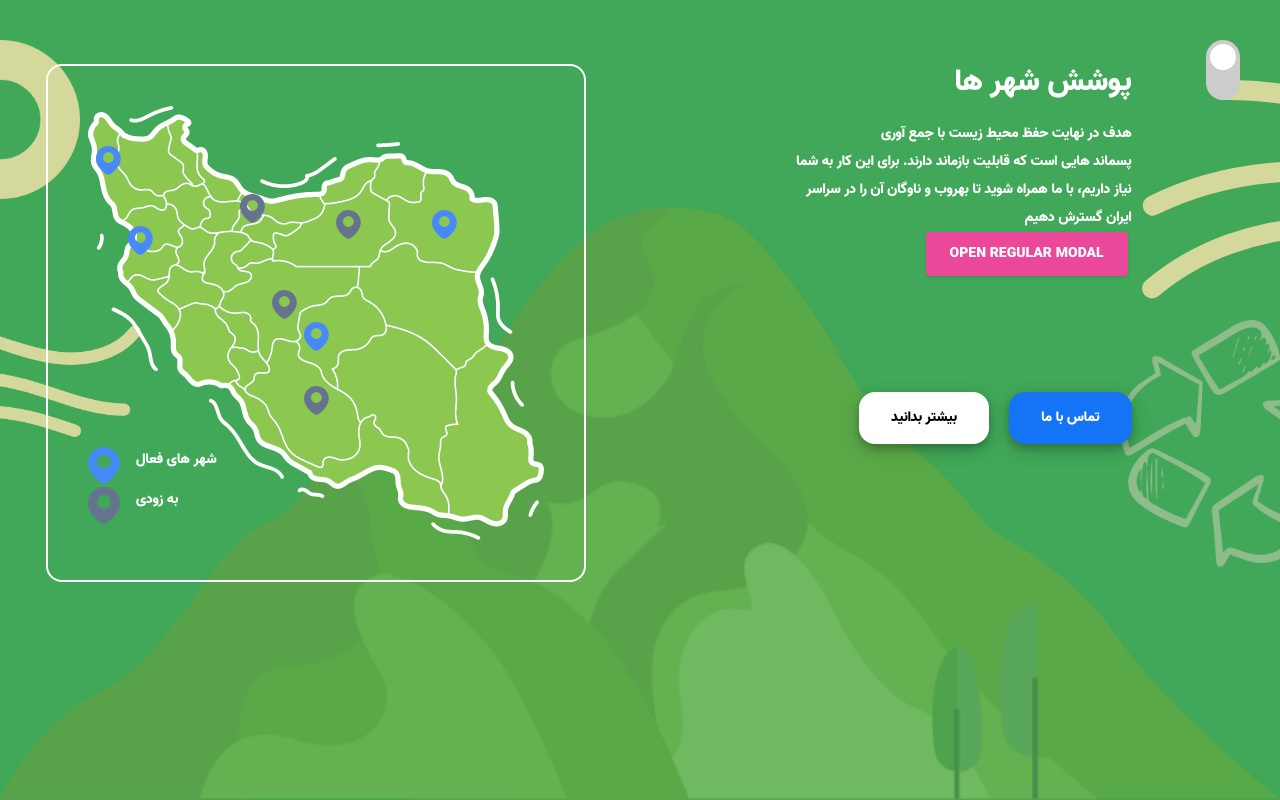
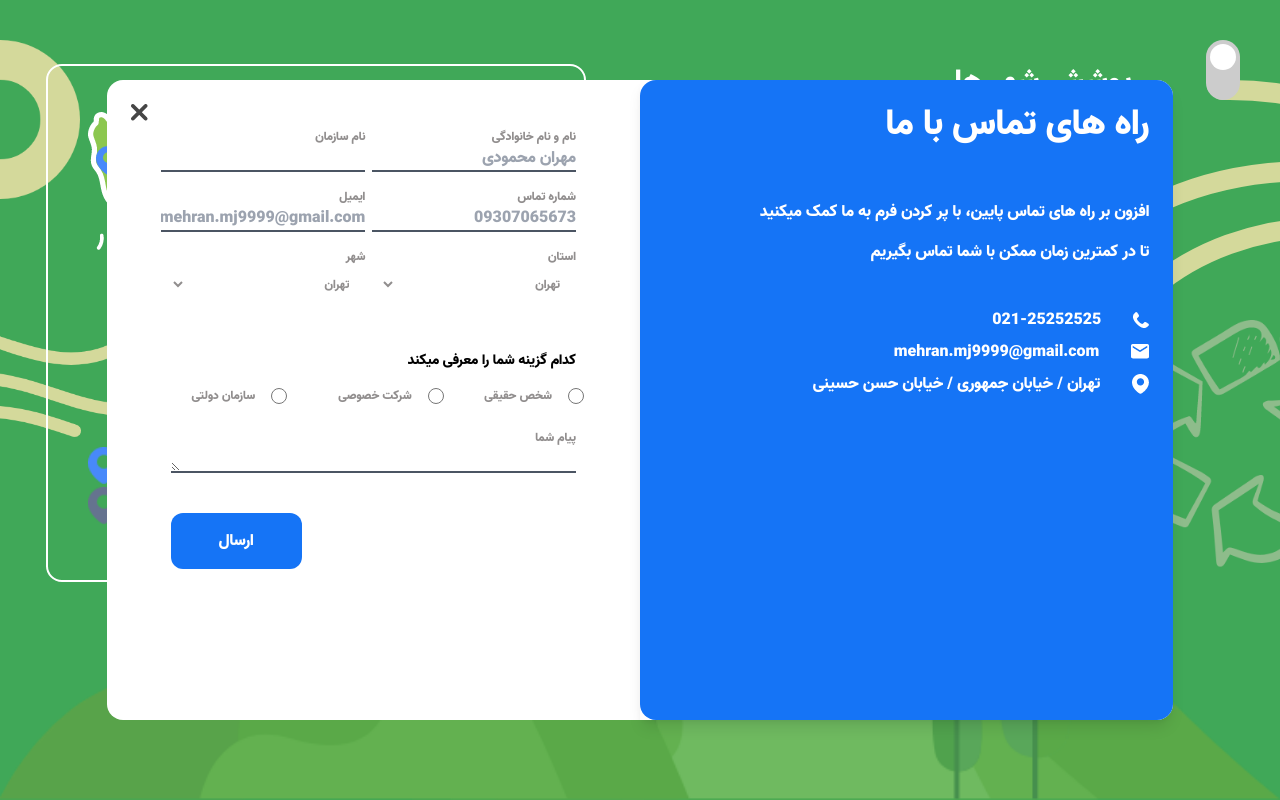
Before and after one commit to hiphoppa/TailwindCss, a React (Create React App) app: page / in a window 1280 px wide. Both pictures are taken after a click on the button "تماس با ما". Built offline with nearby package versions, Linux system fonts and the light colour scheme.

Commit message:
windows size completed

```diff
--- /dev/null
+++ b/src/Content/Contact.jsx
@@ -0,0 +1,104 @@
+import React, { Fragment } from 'react';
+
+const Contact = () => {
+    return (
+        <Fragment>
+            <div className="border-0 rounded-r-2xl  h-full shadow-lg relative flex flex-col w-full bg-white outline-none focus:outline-none">
+                <div className="relative p-6 flex-auto c-bg-blue rounded-2xl">
+                    <h1 className="text-4xl text-white mb-12">راه های تماس با ما</h1>
+                    <p className="text-white text-md leading-10 font-light">
+                        افزون بر راه های تماس پایین، با پر کردن فرم به ما کمک میکنید<br />
+                                        تا در کمترین زمان ممکن با شما تماس بگیریم
+                                    </p>
+                    <div className="mt-8 flex flex-col leading-8">
+                        <div className="">
+                            <img src="./img/Path 337@2x.png" alt="phone big" className="inline-block ml-8" />
+                            <p className="text-white inline-block text-md font-light">021-25252525</p>
+                        </div>
+                        <div className="">
+                            <img src="./img/Path 338@2x.png" alt="email big" className="inline-block ml-8" />
+                            <p className="text-white inline-block text-md font-light">mehran.mj9999@gmail.com</p>
+                        </div>
+                        <div className="">
+                            <img src="./img/Path 340@2x.png" alt="phone big" className="inline-block ml-8" />
+                            <p className="text-white inline-block text-md font-light">تهران  /  خیابان جمهوری  /  خیابان حسن حسینی</p>
+                        </div>
+                    </div>
+                </div>
+            </div>
+            <div className="bg-white rounded-l-2xl">
+                <div className="grid grid-cols-2 gap-4 mx-16 mt-12">
+                    <div className="">
+                        <p className='c-font'>
+                            نام و نام خانوادگی
+                                        </p>
+                        <input className='border-b-2 border-gray-600' type="text" placeholder='مهران محمودی' />
+                    </div>
+                    <div className="">
+                        <p className='c-font'>
+                            نام سازمان
+                                        </p>
+                        <input className='border-b-2 border-gray-600' type="text" />
+                    </div>
+                    <div className="">
+                        <p className='c-font'>
+                            شماره تماس
+                                        </p>
+                        <input className='border-b-2 border-gray-600' type="text" placeholder='09307065673' />
+                    </div>
+                    <div className="">
+                        <p className='c-font'>
+                            ایمیل
+                                        </p>
+                        <input className='border-b-2 border-gray-600' type="text" placeholder='mehran.mj9999@gmail.com' />
+                    </div>
+                    <div className="">
+                        <p className='c-font'>
+                            استان
+                                        </p>
+                        <select class="w-full border-none bg-white rounded px-3 py-2 outline-none c-font">
+                            <option class="">تهران</option>
+                            <option class="">کرج</option>
+                            <option class="">مشهد</option>
+                        </select>
+                    </div>
+                    <div className="">
+                        <p className='c-font'>
+                            شهر
+                                        </p>
+                        <select class="w-full border-none bg-white rounded px-3 py-2 outline-none c-font">
+                            <option class="">تهران</option>
+                            <option class="">کرج</option>
+                            <option class="">مشهد</option>
+                        </select>
+                    </div>
+                </div>
+                <p className="text-bold text-black mr-16 mt-12 font-light text-sm">کدام گزینه شما را معرفی میکند</p>
+                <div className="grid mt-4 grid-cols-1 md:grid-cols-3 mx-8">
+                    <div class="flex items-center gap-4 mb-2 mr-4">
+                        <input type="radio" id="radio-example-1" name="radio" class="h-4 w-4 text-gray-700 px-3 py-3 border rounded mr-2" />
+                        <label for="radio-example-1" class="text-gray-600 c-font"> شخص حقیقی </label>
+                    </div>
+                    <div class="flex items-center gap-4 mb-2">
+                        <input type="radio" id="radio-example-2" name="radio" class="h-4 w-4 text-gray-700 px-3 py-3 border rounded mr-2" />
+                        <label for="radio-example-2" class="text-gray-600 c-font"> شرکت خصوصی </label>
+                    </div>
+                    <div class="flex items-center gap-4 mb-2">
+                        <input type="radio" id="radio-example-2" name="radio" class="h-4 w-4 text-gray-700 px-3 py-3 border rounded mr-2" />
+                        <label for="radio-example-2" class="text-gray-600 c-font"> سازمان دولتی </label>
+                    </div>
+                </div>
+                <div className="mt-4 mx-16">
+                    <p className='c-font'>
+                        پیام شما
+                                    </p>
+                    <textarea rows="1" className="border-b-2 border-gray-600 w-full"></textarea>
+                </div>
+                <button className='c-bg-blue text-white px-12 py-4 rounded-xl mt-8 left-16 absolute'> ارسال </button>
+            </div>
+            {/* <div className="opacity-25 fixed inset-0 z-40 bg-black"></div> */}
+        </Fragment>
+    );
+}
+
+export default Contact;
--- a/src/Content/Content.jsx
+++ b/src/Content/Content.jsx
@@ -1,8 +1,10 @@
-import React, { Fragment, useState } from 'react';
+import React, { Fragment, useContext, useState } from 'react';
+import Contact from './Contact';
 import Modal from './Modal';
 
 const Content = () => {
-    const [showModal, setShowModal] = useState(false)
+    const [showModal, setShowModal] = useState(false);
+
     return (
         <Fragment>
             <div className='mt-16 md:mt-0 grid justify-items-center'>
@@ -12,14 +14,24 @@ const Content = () => {
             پسماند هایی است که قابلیت بازماند دارند. برای این کار به شما<br />
              نیاز داریم، با ما همراه شوید تا بهروب و ناوگان آن را در سراسر <br />
              ایران گسترش دهیم</p>
-<Modal />
+                    {/* <Modal /> */}
                     <div className="flex gap-5 custom-buttons">
                         <button
                             className="custom-contact px-8 py-4 text-white text-sm font-light focus:outline-none"
                             style={{ transition: 'all 0.15s ease' }}
                             onClick={() => setShowModal(true)}
                         > تماس با ما </button>
+                        {showModal ? (
+                            <div
+                                className="justify-center items-center flex overflow-x-hidden overflow-y-auto fixed inset-0 z-50 outline-none focus:outline-none"
 
+                            >
+                                <div className="relative w-5/6 h-4/5 my-6 rounded-l-2xl grid grid-cols-2 mx-auto">
+                                    <img src="./img/Path 2645@2x.png" alt="exit" className="absolute left-6 top-6 cursor-pointer" onClick={() => setShowModal(false)} />
+                                    <Contact />
+                                </div>
+                            </div>
+                        ) : null}
 
 
 
```
Also changed, not shown: src/Content/Modal.jsx (+1 -38 lines), 1 other file (tests, documents, lock files or other folders).
